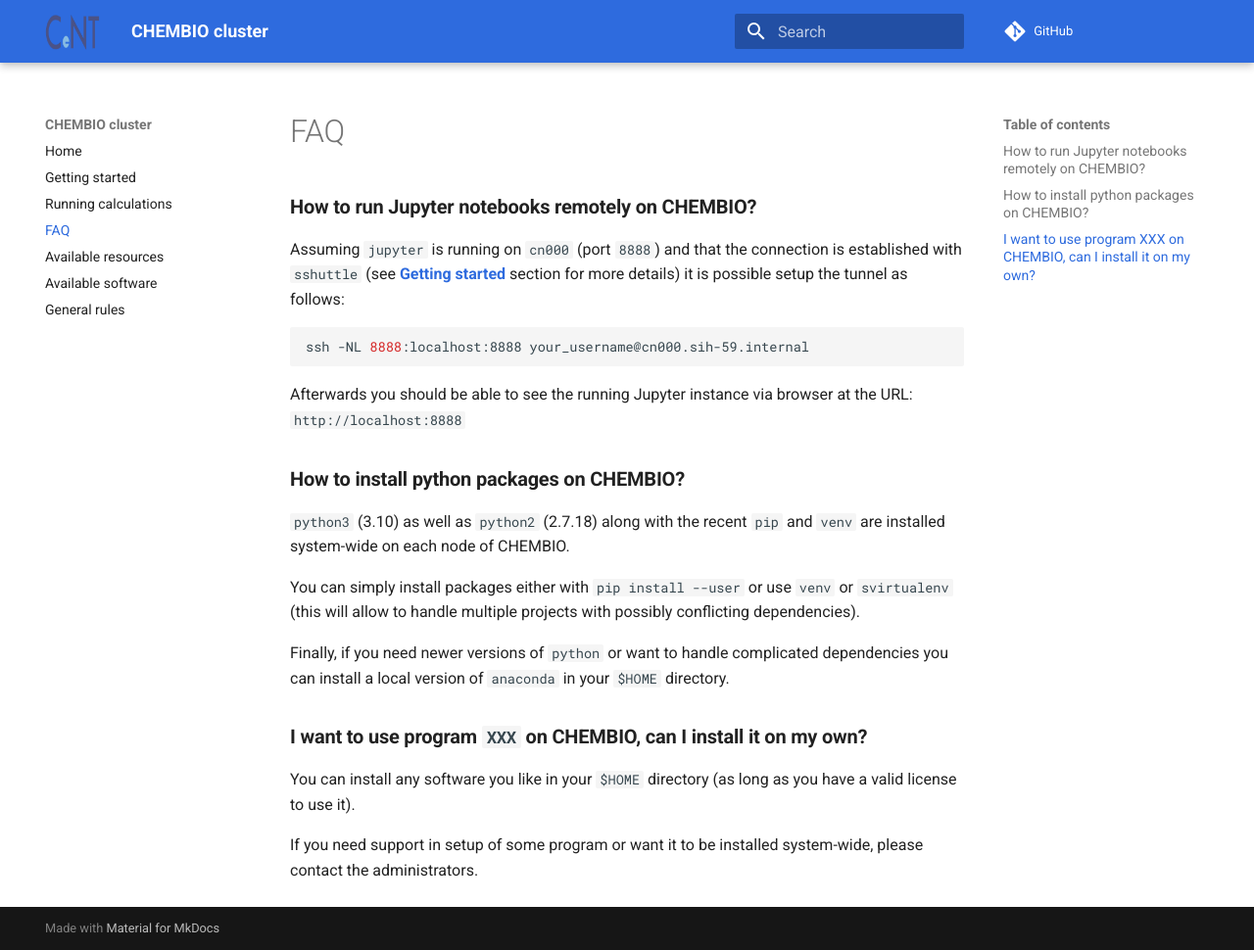
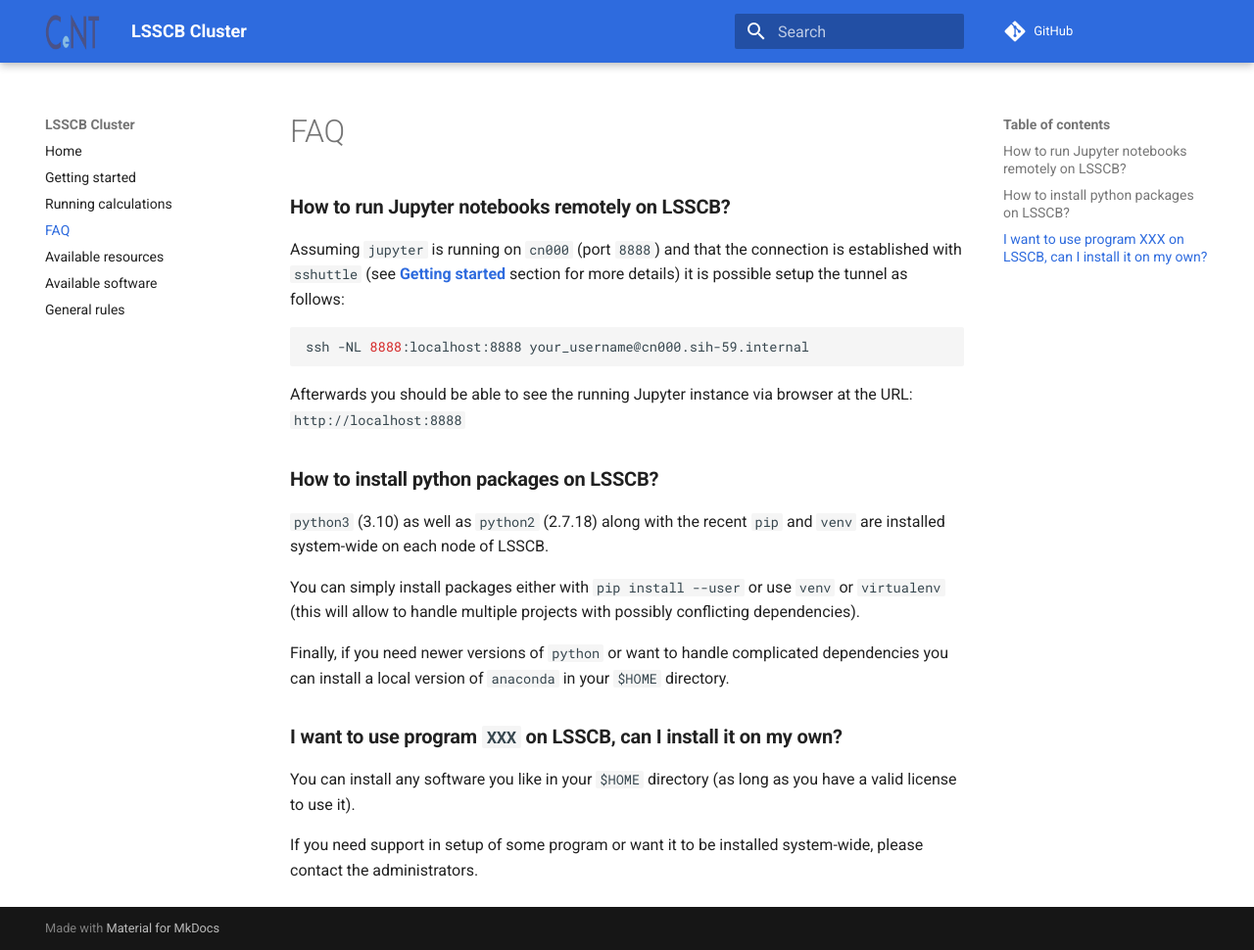
Before and after one commit to prubach/lsscb, an MkDocs documentation site: the page built from docs/faq.md, in a window 1280 px wide and 970 px high. Shown: the whole window at 98% size. Built offline with MkDocs 1.6.1 and Material for MkDocs 9.7.7, drawn with Linux system fonts in a browser that asks for light colours; comment, search, counter and statistics services are not loaded.

Commit message:
Updated docs

````diff
--- a/README.md
+++ b/README.md
@@ -1,4 +1,4 @@
-# HORDA documentation
+# LSSCB documentation
 
 ## Guide
 
--- a/docs/faq.md
+++ b/docs/faq.md
@@ -1,4 +1,4 @@
-### **How to run Jupyter notebooks remotely on CHEMBIO?**
+### **How to run Jupyter notebooks remotely on LSSCB?**
 
 Assuming <code>jupyter</code> is running on <code>cn000</code> (port <code>8888</code>)
 and that the connection is established with <code>sshuttle</code> (see [**Getting started**](first_steps.md#connecting-via-ssh)
@@ -10,17 +10,17 @@ ssh -NL 8888:localhost:8888 your_username@cn000.sih-59.internal
 Afterwards you should be able to see the running Jupyter instance via browser at the URL:
 <code>http://localhost:8888</code>
 
-### **How to install python packages on CHEMBIO?**
+### **How to install python packages on LSSCB?**
 <code>python3</code> (3.10) as well as  <code>python2</code> (2.7.18) along with the recent <code>pip</code>
-and <code>venv</code> are installed system-wide on each node of CHEMBIO.
+and <code>venv</code> are installed system-wide on each node of LSSCB.
 
-You can simply install packages either with <code>pip install --user</code> or use <code>venv</code> or <code>svirtualenv</code>
+You can simply install packages either with <code>pip install --user</code> or use <code>venv</code> or <code>virtualenv</code>
 (this will allow to handle multiple projects with possibly conflicting dependencies).
 
 Finally, if you need newer versions of <code>python</code> or want to handle complicated dependencies you can install a
 local version of <code>anaconda</code> in your <code>$HOME</code> directory.
 
-### **I want to use program <code>XXX</code> on CHEMBIO, can I install it on my own?**
+### **I want to use program <code>XXX</code> on LSSCB, can I install it on my own?**
 
 You can install any software you like in your <code>$HOME</code> directory (as long as you have a valid license to use it).
 
--- a/docs/first_steps.md
+++ b/docs/first_steps.md
@@ -1,10 +1,10 @@
 ### **Setting up an account**
-In order to create your an account on the CHEMBIO cluster please contact Silvio or Bartosz via e-mail.
+In order to create your an account on the LSSCB cluster please contact Silvio or Bartosz via e-mail.
 
 ** After the account is approved you will receive credentials via e-mail from the <code> it @ cent.uw.edu.pl </code> address.**
 
 The obtained password will allow you to login to the entry node (jumphost-59) at <code>sih-59.cent.uw.edu.pl</code> and from there
-to login to the CHEMBIO cluster front-node (ssh CHEMBIO) and use the compute [nodes](resources.md) <code>ogr-[0-1] and troll-[1]</code>.
+to login to the LSSCB cluster front-node (ssh lsscb) and use the compute [nodes](resources.md) <code>cn00[0-2]</code>.
 
 ** Please familiarize yourself with the general rules of cluster usage before proceeding
 further - [LINK](rules.md) **
@@ -19,7 +19,7 @@ further - [LINK](rules.md) **
     **Please note that password changes on each of the compute nodes and the entry node are synced. It is advised to change your initially obtained password after first login.**
 
 ### **Connecting via SSH**
-Connections to the CHEMBIO cluster are handled via SSH protocol. See the figure below
+Connections to the LSSCB cluster are handled via SSH protocol. See the figure below
 for a brief introduction of the network organization:
 ![Screenshot](img/CHEMBIO_scheme.png)
 
@@ -28,14 +28,14 @@ In order to login to the entry node you can issue the following command:
 ```sh
 ssh your_username@sih-59.cent.uw.edu.pl
 ```
-This will bring you to the **entry node (jumphost-59)**, afterwards you can connect to the CHEMBIO (10.10.59.30) front node and submit tasks to the **compute nodes**
+This will bring you to the **entry node (jumphost-59)**, afterwards you can connect to the LSSCB (10.10.59.30) front node and submit tasks to the **compute nodes**
 ([click here](resources.md) for a complete list of available resources), for example:
 ```sh
 ssh your_username@10.10.59.30
 ```
 
 **In order to simplify file copying and every day work the suggested way of connecting
-to the <code>CHEMBIO</code>cluster is to use [sshuttle](https://github.com/sshuttle/sshuttle). This allows to
+to the <code>LSSCB</code>cluster is to use [sshuttle](https://github.com/sshuttle/sshuttle). This allows to
 bypass the login node and work almost the same way as being connected via VPN to the local network.**
 
 !!! Example
@@ -44,13 +44,13 @@ bypass the login node and work almost the same way as being connected via VPN to
     ```sh
     sshuttle --dns -NHr your_username@sih-59.cent.uw.edu.pl 10.10.59.1/24
     ```
-    Once connection is established you can directly login to the CHEMBIO front node or compute nodes using:
+    Once connection is established you can directly login to the LSSCB front node or compute nodes using:
     ```sh
-    ssh your_username@CHEMBIO.sih-59.internal
+    ssh your_username@LSSCB.sih-59.internal
     ```
 
 !!! Information
-    Additionally, depending on your computer and network settings, you may have to connect to <code>CHEMBIO</code> nodes
+    Additionally, depending on your computer and network settings, you may have to connect to <code>LSSCB</code> nodes
     once without <code>sshuttle</code> so that SSH connections are properly configured.
 
 To avoid putting password during each login you can set up authorization via a certificate - additional information
@@ -62,12 +62,12 @@ Each user has access a personal directory and can use the shared workspace:
 - <code>/home/users/your_username</code>
 - <code>/workspace</code>
 !!! Warning
-    **These folders are shared between all nodes of the CHEMBIO cluster as well as the jumphost-59.**
+    **These folders are shared between all nodes of the LSSCB cluster as well as the jumphost-59.**
 
 [//]: # (    &#40;please follow the [guidelines]&#40;faq.md#what-are-the-guidelines-for-homenfs-distributed-filesystem-use&#41;&#41;.)
 
 ### **Transferring files**
-The recommended options to send or fetch files from CHEMBIO cluster are either <code>scp</code> or <code>rsync</code>.
+The recommended options to send or fetch files from LSSCB cluster are either <code>scp</code> or <code>rsync</code>.
 
 ### **Next steps**
 Once the basics are set up you should be able to start running calculations. Follow the next chapter for more details.
--- a/docs/resources.md
+++ b/docs/resources.md
@@ -1,6 +1,6 @@
-The New CHEMBIO cluster currently has in total 156 physical CPUs, 384 GB of RAM and around 110 TB of shared storage space.
+The New LSSCB cluster currently has in total 156 physical CPUs, 384 GB of RAM and around 110 TB of shared storage space.
 
-All Nodes including the Front Node (CHEMBIO) run Ubuntu 22.04.2 LTS Linux
+All Nodes including the Front Node (LSSCB) run Ubuntu 22.04.2 LTS Linux
 
 Characteristics of available compute nodes are summarized below:
 
--- a/docs/running_jobs.md
+++ b/docs/running_jobs.md
@@ -1,6 +1,6 @@
 ### **Introduction**
 
-Jobs (both batch and interactive sessions) on CHEMBIO should be run through **slurm** resource manager.
+Jobs (both batch and interactive sessions) on LSSCB should be run through **slurm** resource manager.
 For the quick overview of **slurm** you can refer to the video: [link](https://www.youtube.com/watch?v=U42qlYkzP9k&feature=player_embedded)
 
 !!! Information
@@ -26,7 +26,7 @@ For the quick overview of **slurm** you can refer to the video: [link](https://w
     ```
 ### **Interactive sessions**
 
-CHEMBIO can be used for interactive work with data, e.g. performing ad-hoc analyses and visualizations
+LSSCB can be used for interactive work with data, e.g. performing ad-hoc analyses and visualizations
 with python and jupyter-notebooks. You can either start an interactive session using <code>srun</code> or allocate
 resources using the <code>salloc</code> utility and then ssh into that host and work there.
 You can tweak your allocation depending on work needs, see the following table for details and examples.
--- a/mkdocs.yml
+++ b/mkdocs.yml
@@ -1,4 +1,4 @@
-site_name: CHEMBIO cluster
+site_name: LSSCB Cluster
 site_author: Paweł Rubach
 repo_url: https://github.com/prubach/chembio
 docs_dir: docs
--- a/pyproject.toml
+++ b/pyproject.toml
@@ -1,6 +1,6 @@
 [tool.poetry]
-name = "chembio"
-version = "0.1.0"
+name = "lsscb"
+version = "0.2.0"
 description = ""
 authors = ["Paweł Rubach <p.rubach@cent.uw.edu.pl>"]
 
````
Also changed, not shown: other parts of docs/running_jobs.md (+1 -1 lines), docs/index.md (+1 -1 lines), 1 other file.
